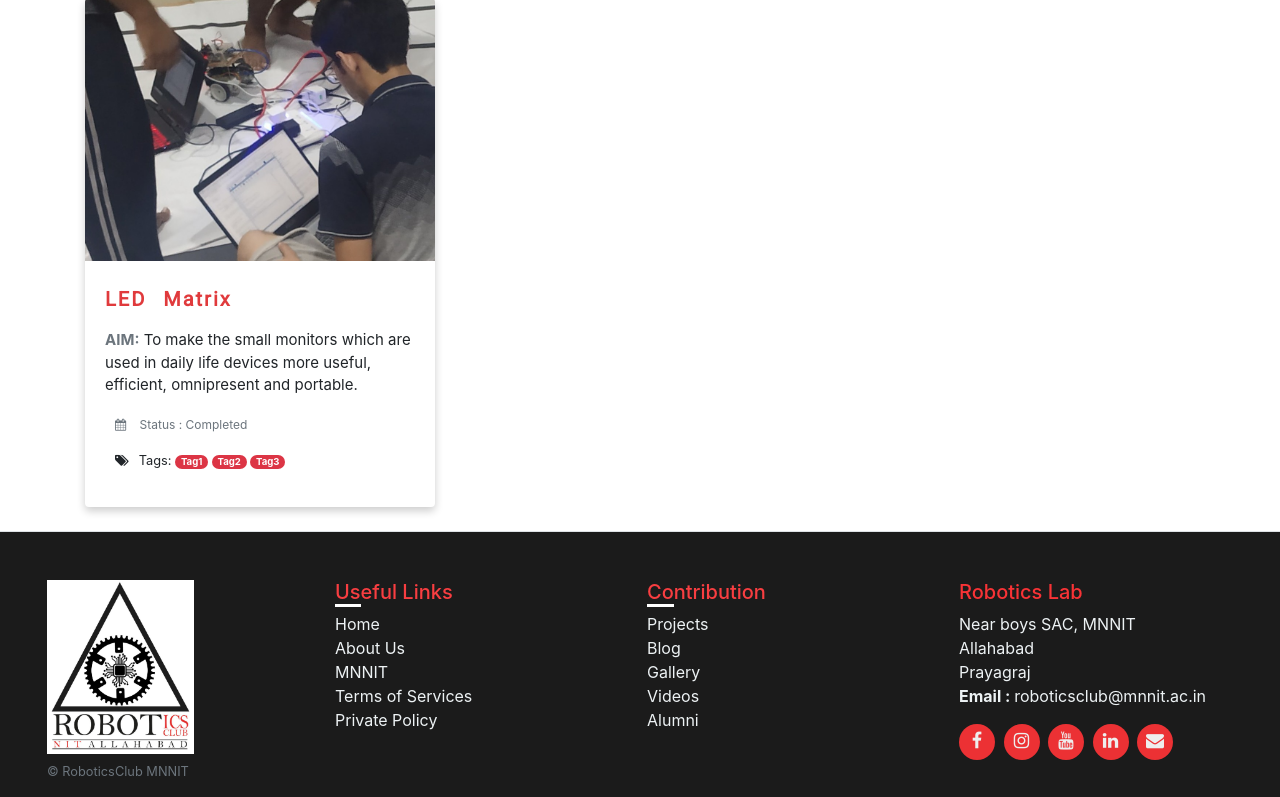
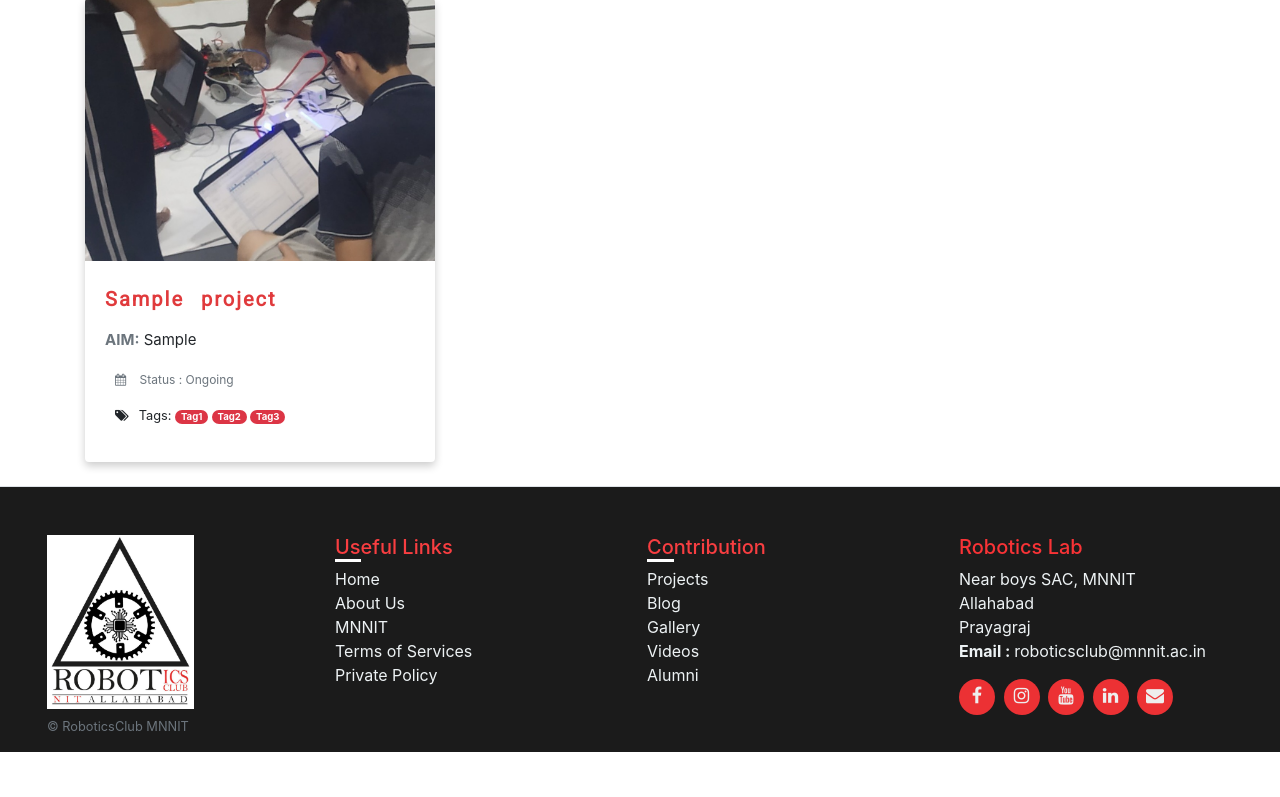
Before and after one commit to MNNIT-Robotics-Club-Official/Robotics_Club_Website, a Django app: page /projects/ in a window 1280 px wide. Shown: the part 182-979 px from the top of the page. After the commit the page ends 934 px from the top, so only its background shows below. Run offline with Django 3.2, Linux system fonts and the light colour scheme; tables that the repository leaves empty hold one stand-in row (values such as "Sample post"); some libraries are stand-ins or nearby versions.

Commit message:
project backend updated

```diff
--- a/project/models.py
+++ b/project/models.py
@@ -1,10 +1,21 @@
 from django.db import models
+from django.contrib.auth.models import User
 
 # Create your models here.
 Status=((0,"Ongoing"),(1,"Completed"),(2,"Abandoned"))
 class Project(models.Model):
     title=models.CharField(blank=False,unique=False,max_length=100)
+    aim=models.TextField(max_length=200)
     github=models.URLField(blank=True)
     vidlink=models.URLField(blank=True)
     detail=models.TextField(blank=False)
     status=models.IntegerField(choices=Status,default=0)
+    members=models.ManyToManyField(User)
+
+    def __str__(self):
+        return self.title
+
+    def save(self, *args,**kwargs):
+        if not self.vidlink.find("v=")==-1:
+            self.vidlink="https://www.youtube.com/embed/"+self.vidlink.split("v=",1)[1]
+        super().save(args,kwargs)
--- a/project/templates/project/project_list.html
+++ b/project/templates/project/project_list.html
@@ -1,39 +1,61 @@
 {% extends "base.html" %}
 {% load static %}
+
 {% block title %}
-        Projects List
+    Projects
 {% endblock %}
+
 {% block head %}
-        <style>
-        .card-img-top {
-            width: 100%;
-            height: 34vh;
-            {#object-fit: contain;#}
-         }
-        .card{
-            padding: 1px;
-        }
-    </style>
-        <link href="https://cdn.jsdelivr.net/npm/bootstrap@5.0.0-beta1/dist/css/bootstrap.min.css" rel="stylesheet" integrity="sha384-giJF6kkoqNQ00vy+HMDP7azOuL0xtbfIcaT9wjKHr8RbDVddVHyTfAAsrekwKmP1" crossorigin="anonymous">
+    <link rel="stylesheet" href="{% static 'css/project.css' %} " type="text/css">
 {% endblock %}
+
 {% block body %}
+    <section class="project" id="project">
+
         <div class="container">
-    <h2 class="text-center p-2">OUR PREVIOUS WORK</h2>
-<div class="row offset-lg-0">
-{% for project in prolist %}
-<div class="col-4 p-2">
-<div class="card border-dark bg-light mb-3" style="width: 24rem;">
-  <img src="{% static "img/logo.jpg" %}" class="card-img-top" alt="...">
-  <div class="card-body text-dark">
+            <div class="section-title pb-2">
+                <div class="d-flex justify-content-center my-3">
+                    <h2 class="">OUR PROJECTS</h2>
+                </div>
+                <!-- <br> -->
+            </div>
+
+            <div class="row">
+
+                <!--start for-->
+                {% for project in projects %}
+                    <div class="col-md-4">
+                        <a href="{% url 'project:detail' project.pk %}">
+                            <div class="card">
+                                <div class="card-image">
+                                    <img class="card-img-top" src="{% static 'img/r9.jpg' %}" alt="">
+                                </div>
+                                <div class="card-body">
                                     <h5 class="card-title">{{ project.title }}</h5>
-       <h6>Status:{{ project.get_status_display }}</h6>
-{#    <p class="card-text">Some quick example text to build on the card title and make up the bulk of the card's content.</p>#}
-    <a href="{% url 'project:project_detail' pk=project.pk %}" class="btn btn-primary">Read More</a>
+                                    <p class="card-text">
+                                        <b class="text-muted">AIM:</b>
+                                        {{ project.aim }}
+                                    </p>
+                                    <p class="card-text">
+                                        <small class="text-muted">
+                                            <i class="fa fa-calendar"></i> Status : {{ project.get_status_display }}</p>
+                                    <p><i class="fa fa-tags"></i>Tags:
+                                        <a href="#" class="badge badge-pill badge-danger">Tag1</a>
+                                        <a href="#" class="badge badge-pill badge-danger">Tag2</a>
+                                        <a href="#" class="badge badge-pill badge-danger">Tag3</a>
+                                    </p>
+                                    </small>
+                                    </p>
                                 </div>
                             </div>
+                        </a>
                     </div>
+
+                    <!--end for-->
                 {% endfor %}
             </div>
         </div>
-<script src="https://cdn.jsdelivr.net/npm/bootstrap@5.0.0-beta1/dist/js/bootstrap.bundle.min.js" integrity="sha384-ygbV9kiqUc6oa4msXn9868pTtWMgiQaeYH7/t7LECLbyPA2x65Kgf80OJFdroafW" crossorigin="anonymous"></script>
+    </section>
+    <br>
+
 {% endblock %}
--- a/project/templates/project/projects.html
+++ b/project/templates/project/projects.html
@@ -23,22 +23,23 @@ Projects
             <div class="row">
 
                 <!--start for-->
-            {#{% for project in prolist %}#}
+                {% for project in projects %}
                     <div class="col-md-4">
-                <a href="/projects/details">
+                        <a href="{% url 'project:project_detail' project.pk %}">
                             <div class="card">
                                 <div class="card-image">
-                        <img class="card-img-top" src="{% static 'img/r9.jpg'%}" alt="">
+                                    <img class="card-img-top" src="{% static 'img/r9.jpg' %}" alt="">
                                 </div>
                                 <div class="card-body">
-                        <h5 class="card-title">LED Matrix</h5>
+                                    <h5 class="card-title">{{ project.title }}</h5>
                                     <p class="card-text">
                                         <b class="text-muted">AIM:</b>
-                          To make the small monitors which are used in daily life devices more useful, efficient, omnipresent and portable.
+                                        To make the small monitors which are used in daily life devices more useful,
+                                        efficient, omnipresent and portable.
                                     </p>
                                     <p class="card-text">
                                         <small class="text-muted">
-                                <i class="fa fa-calendar"></i> Status : Completed</p>
+                                            <i class="fa fa-calendar"></i> Status : {{ project.get_status_display }}</p>
                                     <p><i class="fa fa-tags"></i>Tags:
                                         <a href="#" class="badge badge-pill badge-danger">Tag1</a>
                                         <a href="#" class="badge badge-pill badge-danger">Tag2</a>
@@ -52,7 +53,7 @@ Projects
                     </div>
 
                     <!--end for-->
-            {#{% endfor %}#}
+                {% endfor %}
             </div>
         </div>
     </section>
--- a/project/templates/project/projects_detail.html
+++ b/project/templates/project/projects_detail.html
@@ -26,7 +26,10 @@ TITLE
                 <a href="#" class="badge badge-pill badge-danger">Tag2</a>
                 <a href="#" class="badge badge-pill badge-danger">Tag3</a>
             </p>
-
+                <div class="row">
+                    <button>Update</button>
+                    <button>Delete</button>
+                </div>
             <hr>
             <div id="carouselExampleIndicators" class="carousel slide" data-ride="carousel">
                 <ol class="carousel-indicators">
--- a/project/urls.py
+++ b/project/urls.py
@@ -1,10 +1,13 @@
 from django.urls import path
-from . import views
+from project import views
 
 app_name = 'project'
 
 urlpatterns=[
-    path('',views.list,name='project'),
-    #path('detail/<int:pk>',views.detail,name='project_detail'),
-    path('details',views.detail,name='project_detail'),
+    path('',views.list,name='list'),
+    path('detail/<int:pk>/',views.detail,name='detail'),
+    path('details',views.detail,name='project_detai'),
+    path('delete/<int:pk>/',views.delete,name='delete'),
+    path('create/',views.create,name='create'),
+    path('update/<int:pk>/',views.update,name='update'),
 ]
--- a/project/views.py
+++ b/project/views.py
@@ -1,18 +1,39 @@
-from django.shortcuts import render
+from django.shortcuts import render,redirect,reverse
 from .models import Project
-
+from .forms import ProjectForm
 # Create your views here.
 def list(request):
     context={}
-    context['prolist']=Project.objects.all()
-    return render(request,'project/projects.html',context)
+    context['projects']=Project.objects.all()
+    return render(request,'project/project_list.html',context)
 
-# def detail(request,pk):
-#     context={}
-#     context['project']=Project.objects.get(pk=pk)
-#     return render(request,'project/projects_detail.html',context)
+def detail(request,pk):
+    context={}
+    context['project']=Project.objects.get(pk=pk)
+    return render(request,'project/project_detail.html',context)
 
-def detail(request):
+def delete(request,pk):
+    pro=Project.objects.get(pk=pk)
+    pro.delete()
+    return redirect('project:list')
+
+def update(request,pk):
+    context = {}
+    pro=Project.objects.get(pk=pk)
+    if request.method == 'GET':
+        context['form'] = ProjectForm(instance=pro)
+        return render(request, 'project/project_form.html', context)
+    else:
+        form = ProjectForm(request.POST,instance=pro)
+        form.save()
+        return redirect('project:list')
+
+def create(request):
     context={}
-    context['prolist']=Project.objects.all()
-    return render(request,'project/projects_detail.html',context)
+    if request.method=='GET':
+        context['form']=ProjectForm()
+        return render(request,'project/project_form.html',context)
+    else:
+        form=ProjectForm(request.POST)
+        form.save()
+        return redirect('project:list')
--- a/templates/base.html
+++ b/templates/base.html
@@ -71,8 +71,8 @@
             <li class="nav-item {% if request.resolver_match.view_name == 'home:gallery' %}active{% endif %} px-3">
               <a class="nav-link" href="{% url 'home:gallery' %}">Gallery</a>
             </li>
-            <li class="nav-item {% if request.resolver_match.view_name == 'project:project' %}active{% endif %} px-3">
-              <a class="nav-link" href="{% url 'project:project' %}">Projects</a>
+            <li class="nav-item {% if request.resolver_match.view_name == 'project:list' %}active{% endif %} px-3">
+              <a class="nav-link" href="{% url 'project:list' %}">Projects</a>
             </li>
             <li class="nav-item {% if request.resolver_match.view_name == 'home:avishkar' %}active{% endif %} {% if request.resolver_match.view_name == 'home:prosang' %}active{% endif %} dropdown px-3">
               <a class="nav-link dropdown-toggle" href="#" id="navbarDropdownMenuLink" role="button"
@@ -158,7 +158,7 @@
         <div class="col-6 col-md">
           <h5><span class="line">Co</span>ntribution</h5>
           <ul class="list-unstyled text-small">
-            <li><a class="" href="{% url 'project:project' %}">Projects</a></li>
+            <li><a class="" href="{% url 'project:list' %}">Projects</a></li>
             <li><a class="" href="#">Blog</a></li>
             <li><a class="" href="{% url 'home:gallery' %}">Gallery</a></li>
             <li><a class="" href="#">Videos</a></li>
```
Also changed, not shown: project/forms.py (added, +7 -0 lines), project/templates/project/project_detail.html (+103 -22 lines), project/templates/project/project_form.html (added, +20 -0 lines), project/migrations/0002_auto_20210202_1304.py (added). Lines whose indentation alone changed are shown as unchanged.
